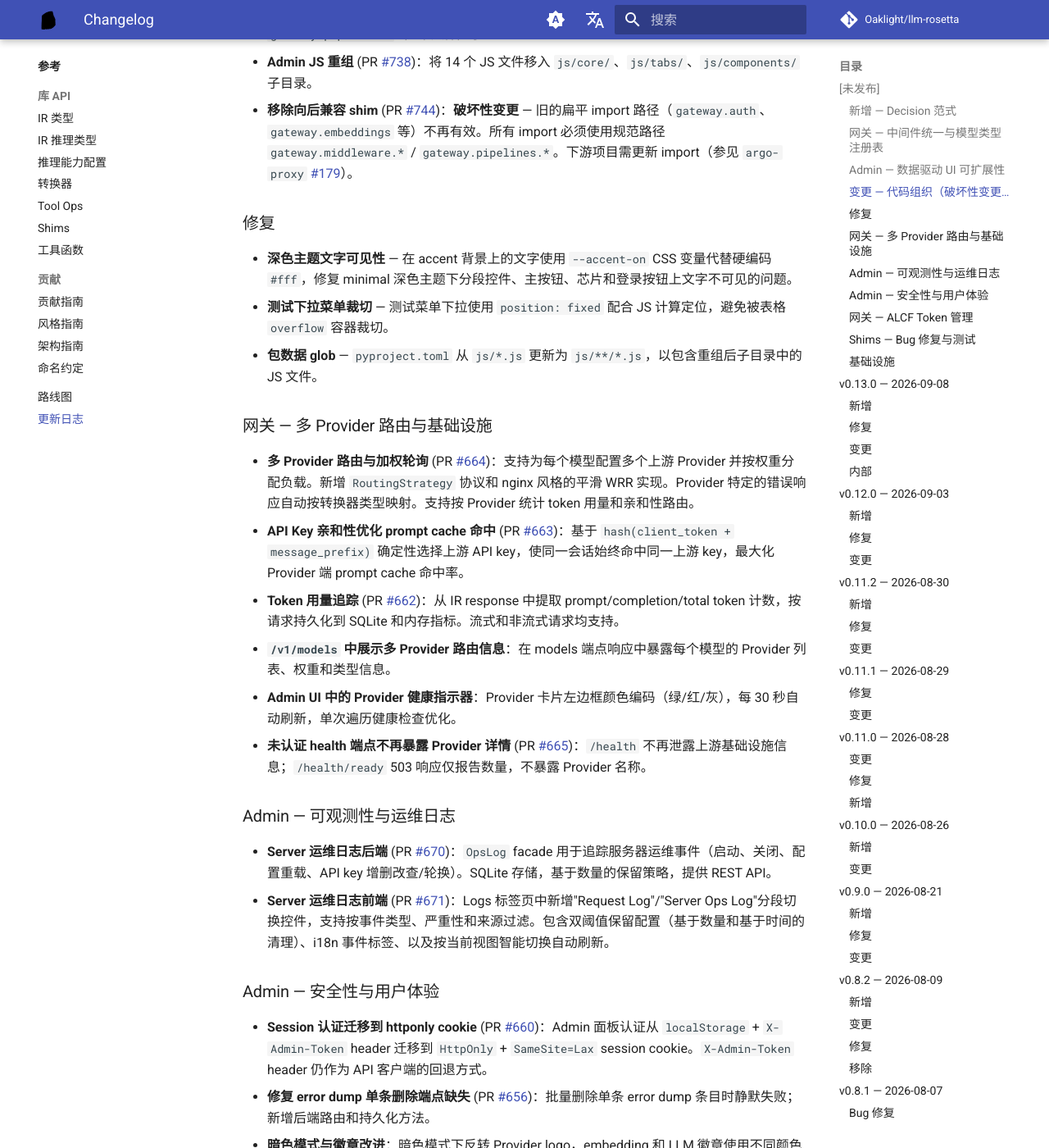
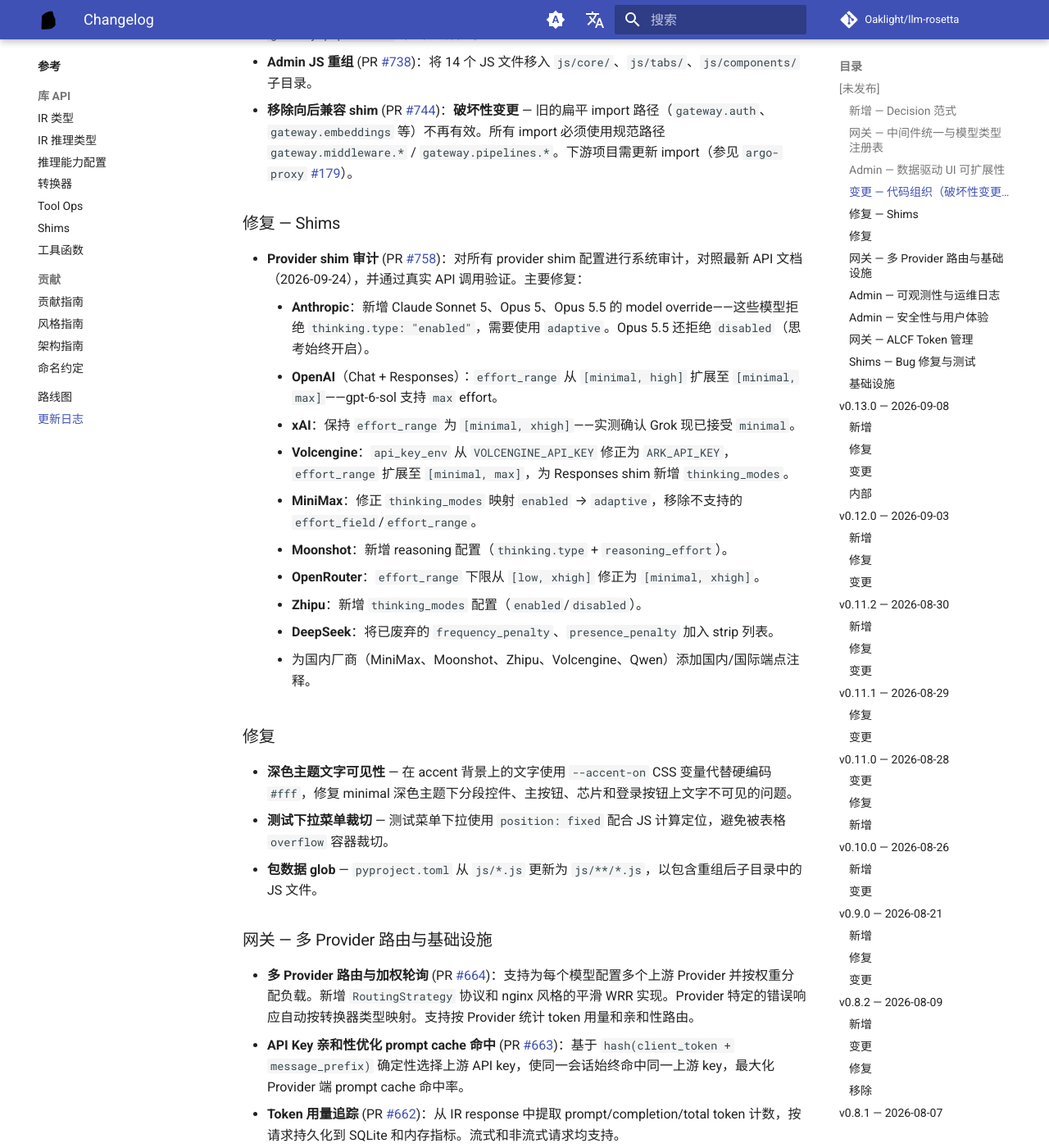
Before and after one commit to Oaklight/llm-rosetta, an MkDocs documentation site: the page built from docs/changelog.md, in a window 1280 px wide and 1400 px high, scrolled down 1581 px. Shown: the whole window at 82% size. Built offline with MkDocs 1.6.1 and Material for MkDocs 9.7.7, drawn with Linux system fonts in a browser that asks for light colours; comment, search, counter and statistics services are not loaded.

Commit message:
docs: add shim audit changelog entry (PR #758)

```diff
--- a/docs/changelog.md
+++ b/docs/changelog.md
@@ -34,6 +34,20 @@
 - **Gateway 后端重组** (PR [#739](https://github.com/Oaklight/llm-rosetta/pull/739))：将 13 个文件移入 `gateway/middleware/`（8 个文件）和 `gateway/pipelines/`（5 个文件）子包。
 - **Admin JS 重组** (PR [#738](https://github.com/Oaklight/llm-rosetta/pull/738))：将 14 个 JS 文件移入 `js/core/`、`js/tabs/`、`js/components/` 子目录。
 - **移除向后兼容 shim** (PR [#744](https://github.com/Oaklight/llm-rosetta/pull/744))：**破坏性变更** — 旧的扁平 import 路径（`gateway.auth`、`gateway.embeddings` 等）不再有效。所有 import 必须使用规范路径 `gateway.middleware.*` / `gateway.pipelines.*`。下游项目需更新 import（参见 `argo-proxy` [#179](https://github.com/Oaklight/argo-proxy/pull/179)）。
+
+### 修复 — Shims
+
+- **Provider shim 审计** (PR [#758](https://github.com/Oaklight/llm-rosetta/pull/758))：对所有 provider shim 配置进行系统审计，对照最新 API 文档（2026-09-24），并通过真实 API 调用验证。主要修复：
+    - **Anthropic**：新增 Claude Sonnet 5、Opus 5、Opus 5.5 的 model override——这些模型拒绝 `thinking.type: "enabled"`，需要使用 `adaptive`。Opus 5.5 还拒绝 `disabled`（思考始终开启）。
+    - **OpenAI**（Chat + Responses）：`effort_range` 从 `[minimal, high]` 扩展至 `[minimal, max]`——gpt-6-sol 支持 `max` effort。
+    - **xAI**：保持 `effort_range` 为 `[minimal, xhigh]`——实测确认 Grok 现已接受 `minimal`。
+    - **Volcengine**：`api_key_env` 从 `VOLCENGINE_API_KEY` 修正为 `ARK_API_KEY`，`effort_range` 扩展至 `[minimal, max]`，为 Responses shim 新增 `thinking_modes`。
+    - **MiniMax**：修正 `thinking_modes` 映射 `enabled` → `adaptive`，移除不支持的 `effort_field`/`effort_range`。
+    - **Moonshot**：新增 reasoning 配置（`thinking.type` + `reasoning_effort`）。
+    - **OpenRouter**：`effort_range` 下限从 `[low, xhigh]` 修正为 `[minimal, xhigh]`。
+    - **Zhipu**：新增 `thinking_modes` 配置（`enabled`/`disabled`）。
+    - **DeepSeek**：将已废弃的 `frequency_penalty`、`presence_penalty` 加入 strip 列表。
+    - 为国内厂商（MiniMax、Moonshot、Zhipu、Volcengine、Qwen）添加国内/国际端点注释。
 
 ### 修复
 
```
